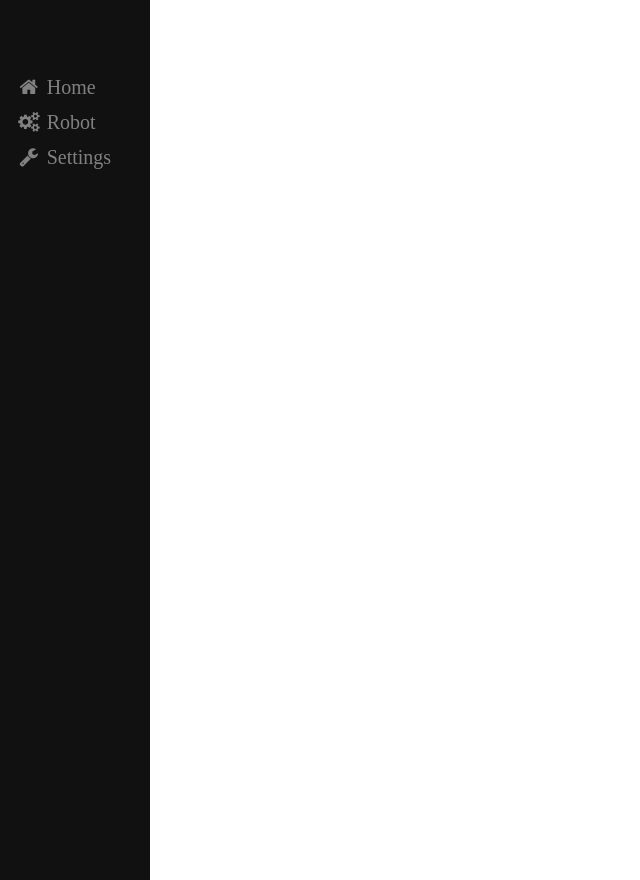
After one commit to jeaguil/patrolbot, a Django app: page /pages/dashboard/robot/ in a window 1280 px wide. The commit adds this page. Shown: the whole page, without its empty margins (0-640 px from the left). Run offline with Django 3.2, Linux system fonts and the light colour scheme.

Commit message:
Added sidnav pages

```diff
--- a/pages/urls.py
+++ b/pages/urls.py
@@ -4,4 +4,14 @@ from . import views
 urlpatterns = [
     path("", views.welcome_view, name="welcome"),
     path("dashboard/", views.dashboard_view, name="dashboard"),
+    path(
+        "dashboard/settings/",
+        views.dashboard_settings_view,
+        name="settings",
+    ),
+    path(
+        "dashboard/robot/",
+        views.dashboard_robot_view,
+        name="robot",
+    ),
 ]
--- a/pages/views.py
+++ b/pages/views.py
@@ -10,3 +10,11 @@ def dashboard_view(request):
         return render(request, "pages/dashboard.html", {})
     else:
         return redirect("/")
+
+
+def dashboard_settings_view(request):
+    return render(request, "pages/settings.html", {})
+
+
+def dashboard_robot_view(request):
+    return render(request, "pages/robot.html", {})
--- a/templates/pages/dashboard.html
+++ b/templates/pages/dashboard.html
@@ -10,8 +10,8 @@
 <div class="dash-sidenav">
     <div class="dash-sidenav-content">
         <a href="./"><i class="fa fa-fw fa-home"></i> Home</a>
-        <a href="#robo-config"><i class="fa fa-fw fa-cogs"></i> Robot</a>
-        <a href="#settings"><i class="fa fa-fw fa-wrench"></i> Settings</a>
+        <a href="robot"><i class="fa fa-fw fa-cogs"></i> Robot</a>
+        <a href="settings"><i class="fa fa-fw fa-wrench"></i> Settings</a>
     </div>
 </div>
 
--- /dev/null
+++ b/templates/pages/robot.html
@@ -0,0 +1,16 @@
+{% load static %}
+<!DOCTYPE html>
+
+<head>
+    <title>Dashboard Robot - PatrolBot</title>
+    <link rel="stylesheet" type="text/css" href="{% static 'css/dashboard.css' %}">
+    <link rel="stylesheet" href="https://cdnjs.cloudflare.com/ajax/libs/font-awesome/4.7.0/css/font-awesome.min.css">
+</head>
+
+<div class="dash-sidenav">
+    <div class="dash-sidenav-content">
+        <a href="../"><i class="fa fa-fw fa-home"></i> Home</a>
+        <a href="./"><i class="fa fa-fw fa-cogs"></i> Robot</a>
+        <a href="../settings"><i class="fa fa-fw fa-wrench"></i> Settings</a>
+    </div>
+</div>
```
Also changed, not shown: templates/pages/settings.html (added, +16 -0 lines), db.sqlite3.
